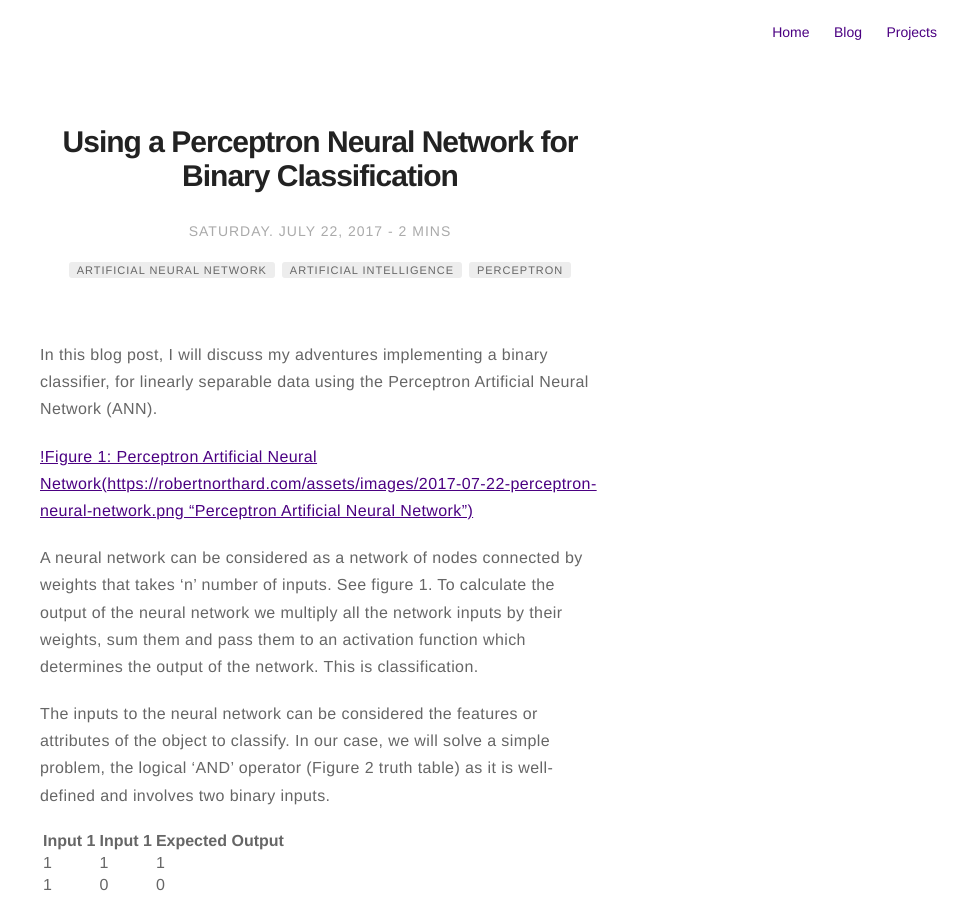
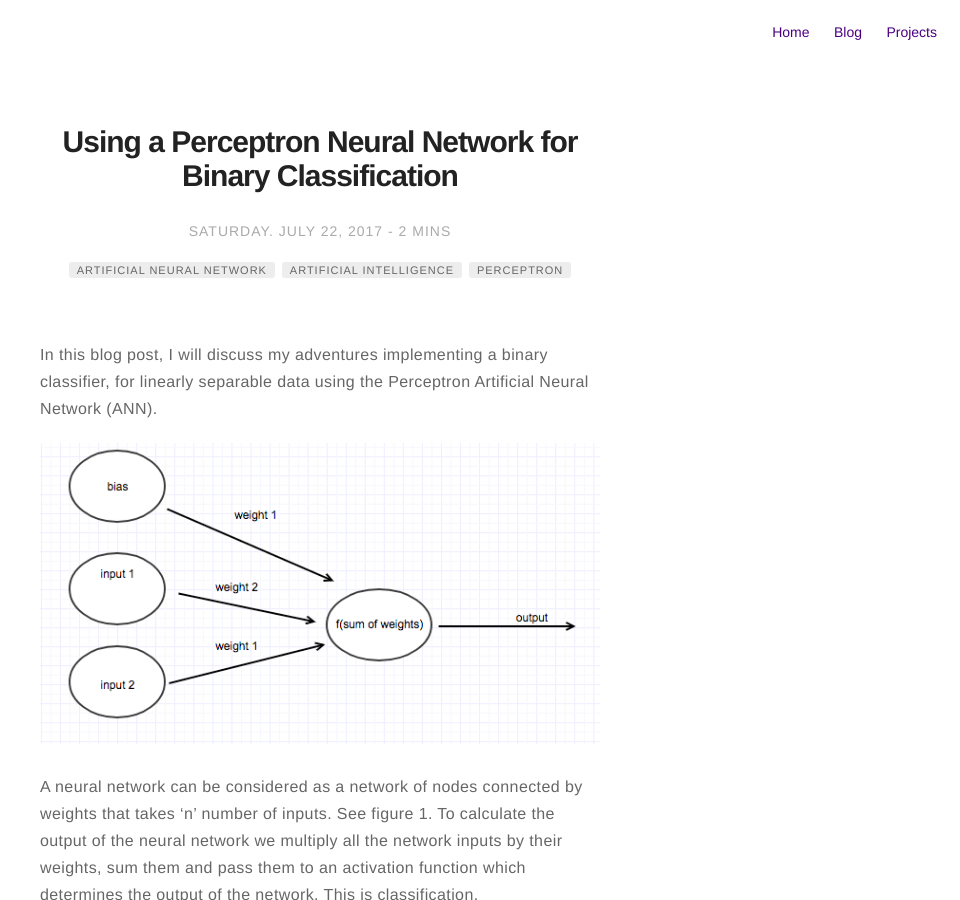
Before and after one commit to RobertNorthard/robertnorthard.github.io, a Jekyll site: the page built from _posts/2017-02-22-using-a-perceptron-neural-network-for-binary-classification.markdown, in a window 1280 px wide and 900 px high. Shown: the whole window, without its empty margins (320-1280 px from the left). Built offline with Jekyll 4.4.1, drawn with Linux system fonts in a browser that asks for light colours.

Commit message:
Added removed bracket.

```diff
--- a/_posts/2017-02-22-using-a-perceptron-neural-network-for-binary-classification.markdown
+++ b/_posts/2017-02-22-using-a-perceptron-neural-network-for-binary-classification.markdown
@@ -15,7 +15,7 @@ description: Using a Perceptron Neural Network for Binary Classification
 
 In this blog post, I will discuss my adventures implementing a binary classifier, for linearly separable data using the Perceptron Artificial Neural Network (ANN).
 
-[!Figure 1: Perceptron Artificial Neural Network(https://robertnorthard.com/assets/images/2017-07-22-perceptron-neural-network.png "Perceptron Artificial Neural Network")](https://robertnorthard.com/assets/images/2017-07-22-perceptron-neural-network.png "Perceptron Artificial Neural Network")
+[![Figure 1: Perceptron Artificial Neural Network](https://robertnorthard.com/assets/images/2017-07-22-perceptron-neural-network.png "Perceptron Artificial Neural Network")](https://robertnorthard.com/assets/images/2017-07-22-perceptron-neural-network.png "Perceptron Artificial Neural Network")
 
 A neural network can be considered as a network of nodes connected by weights that takes 'n' number of inputs. See figure 1. To calculate the output of the neural network we multiply all the network inputs by their weights, sum them and pass them to an activation function which determines the output of the network. This is classification.
 
```
